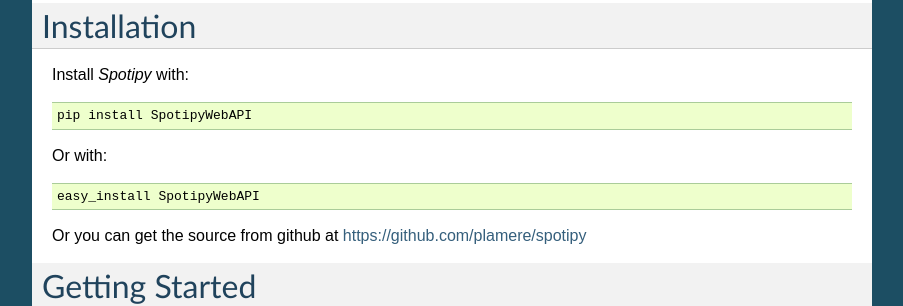
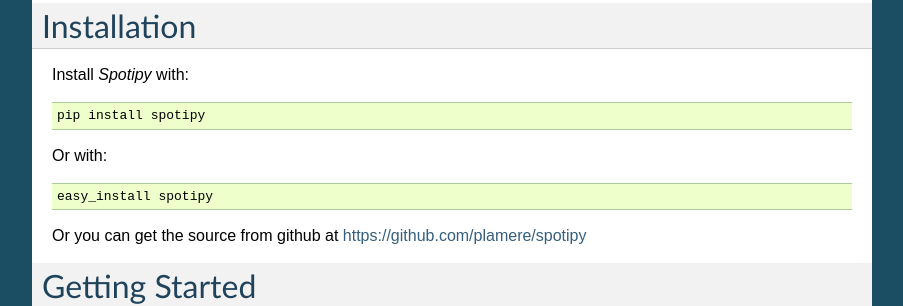
Before and after one commit to spotipy-dev/spotipy, a Sphinx documentation site: the page built from docs/index.rst, in a window 1280 px wide and 900 px high, scrolled down 1253 px. Shown: the part 152-458 px from the top of the window, without its empty margins (198-1101 px from the left). Built offline with Sphinx 7.4.7, drawn with Linux system fonts in a browser that asks for light colours.

Commit message:
Moved to spotipy at pypi

```diff
--- a/docs/index.rst
+++ b/docs/index.rst
@@ -71,11 +71,11 @@
 ============
 Install *Spotipy* with::
 
-    pip install SpotipyWebAPI
+    pip install spotipy
 
 Or with::
 
-    easy_install SpotipyWebAPI
+    easy_install spotipy
 
 Or you can get the source from github at https://github.com/plamere/spotipy
 
--- a/setup.py
+++ b/setup.py
@@ -1,8 +1,8 @@
 from setuptools import setup
 
 setup(
-    name='SpotipyWebApi',
-    version='2.0.0',
+    name='spotipy',
+    version='2.0.1',
     description='simple client for the Spotify Web API',
     author="@plamere",
     author_email="paul@echonest.com",
```
Also changed, not shown: README.md (+2 -2 lines), 1 other file.
